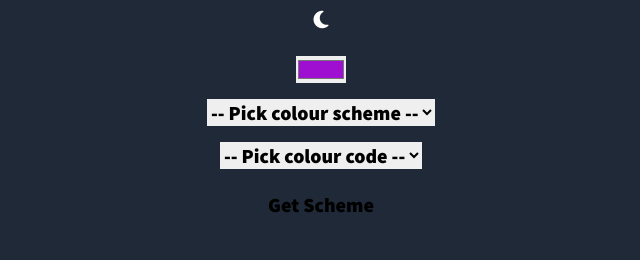
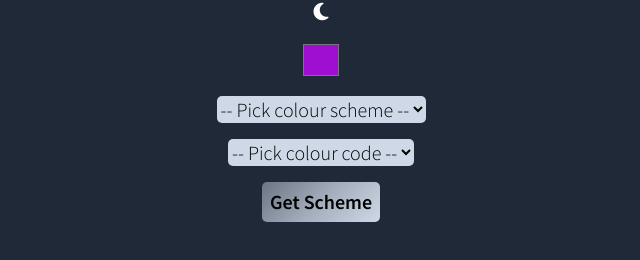
Before and after one commit to JoleneKearse/colour_scheme_generator, a plain HTML site: page index.html in a window 1280 px wide. Both pictures are taken after a click on the button "Get Scheme". Shown: the whole page, without its empty margins (319-959 px from the left). Drawn offline with Linux system fonts and the light colour scheme; no server answers.

Commit message:
removed default button settings

```diff
--- a/index.html
+++ b/index.html
@@ -7,7 +7,7 @@
     <meta name="author" content="Jolene Kearse">
     <meta name="description" content="A Colour Scheme Generator build with Vanilla JavaScript and The Colour API">
     <link rel="stylesheet" href="style.css">
-    <link href="https://fonts.googleapis.com/css2?family=Source+Sans+Pro:ital,wght@0,900;1,400&display=swap" rel="stylesheet">
+    <link href="https://fonts.googleapis.com/css2?family=Source+Sans+Pro:wght@300;400;600&display=swap" rel="stylesheet">
     <script src="https://kit.fontawesome.com/fc831cd623.js" crossorigin="anonymous"></script>
     <link rel="shortcut icon" href="favicon.ico" type="image/x-icon">
     <title>Colour Scheme Generator</title>
@@ -20,8 +20,9 @@
     </button>
 
     <form id="form" class="options container">
-        <input type="color" name="color" id="seedColor" value="#9E0FD2">
-        <select name="scheme" id="schemeSelect">
+        <input type="color" name="color" id="seedColor" value="#9E0FD2"
+        title="Pick your colour">
+        <select name="scheme" id="schemeSelect" title="Click to see options">
             <option value="">-- Pick colour scheme --</option>
             <option value="monochrome">monochrome</option>
             <option value="monochrome-dark">monochrome-dark</option>
@@ -32,15 +33,15 @@
             <option value="triad">triad</option>
             <option value="quad">quad</option>
         </select>
-        <select name="colorCodeName" id="colorCodeName">
+        <select name="colorCodeName" id="colorCodeName" title="Click to see options">
             <option value="">-- Pick colour code --</option>
             <option value="hex">hex</option>
             <option value="rgb">rgb</option>
             <option value="hsl">hsl</option>
-            <!-- <option value="hsv">hsv</option> -->
+            <option value="hsv">hsv</option>
             <!-- <option value="cmyk">cmyk</option> -->
         </select>
-        <button>Get Scheme</button>
+        <button id="submit">Get Scheme</button>
     </form>
     <div id="scheme-display" class="container"></div>
     <script src="index.js"></script>
--- a/index.js
+++ b/index.js
@@ -38,7 +38,6 @@ const addColorDisplay = (arr) => {
   colorDiv = document.createElement("div");
   colorDiv.classList.add("color-display-divs");
   colorDiv.style.backgroundColor = arr;
-  colorDiv.style.backgroundColor = arr;
   schemeDisplay.appendChild(colorDiv);
   addColorCode(arr);
 };
@@ -47,6 +46,18 @@ const addColorCode = (arr) => {
   const colorCode = document.createElement("p");
   colorCode.innerHTML = `<p>${arr}</p>`;
   colorDiv.appendChild(colorCode);
+};
+
+const addColorDisplayHsv = (arr) => {
+  colorDiv = document.createElement("div");
+  colorDiv.classList.add("color-display-divs");
+  colorDiv.style.backgroundColor = getHexCodesToDisplay(arr);
+  schemeDisplay.appendChild(colorDiv);
+  addColorCode(arr);
+};
+
+const getHexCodesToDisplay = (arr) => {
+
 };
 
 form.addEventListener("submit", function (e) {
@@ -71,7 +82,7 @@ form.addEventListener("submit", function (e) {
       const ColorsHexCodes = ColorsData.map((color) => color.hex.value);
       const ColorsRgbCodes = ColorsData.map((color) => color.rgb.value);
       const ColorsHslCodes = ColorsData.map((color) => color.hsl.value);
-      // const ColorsHsvCodes = ColorsData.map((color) => color.hsv.value);
+      const ColorsHsvCodes = ColorsData.map((color) => color.hsv.value);
       // const ColorsCmykCodes = ColorsData.map((color) => color.cmyk.value);
 
       // USE SWITCH BEFORE DISPLAYING THE COLORS OR CODES
@@ -84,6 +95,9 @@ form.addEventListener("submit", function (e) {
         case "hsl":
           ColorsHslCodes.forEach((ele) => addColorDisplay(ele));
           break;
+        case "hsv":
+          ColorsHsvCodes.forEach((ele) => addColorDisplayHsv(ele));
+          break;
         default:
           ColorsHexCodes.forEach((ele) => addColorDisplay(ele));
       }
--- a/package.json
+++ /dev/null
@@ -1,5 +0,0 @@
-{
-  "dependencies": {
-    "color-convert": "^2.0.1"
-  }
-}
--- a/style.css
+++ b/style.css
@@ -58,7 +58,9 @@ button {
 }
 
 /* ---------- TYPOGRAPHY ----------*/
-
+select {
+    font-weight: 300;
+}
 
 
 
@@ -96,7 +98,11 @@ button {
 
 /* ---------- COMPONENTS ----------*/
 .theme-icon,
+#seedColor,
+select,
 button {
+    background-color: transparent;
+    border: none;
     cursor: pointer;
 }
 
@@ -123,10 +129,53 @@ button {
     transform: scale(1.05);
 }
 
+input[type="color" i] {
+    appearance: none;
+    width: 2em;
+    height: 2em;
+    background-color: transparent;
+    border-radius: .25em !important;
+}
+
+select {
+    background-color: #CED8E6;
+}
+
+select:focus,
+select:hover {
+    background-color: #A3ADBB;
+    font-weight: 400;
+}
+
+select::-webkit-input-placeholder {
+    background-color: #6B7583;
+}
+
+select:checked::after {
+    transform: translate(-50%, -50%) rotate(90deg) scaleX(-1) scaleY(1.75);
+}
+
+select::-ms-expand {
+    display: none;
+}
+
+input[type=color],
+select,
 button {
+    border: none;
+    border-radius: .25em;
+}
+
+#submit {
     padding: var(--gap-sm);
-    background-color: var(--clr-light);
+    font-weight: 600;
+    background-image: linear-gradient(90deg, #CED8E6, #A3ADBB, #6B7583);
     border: .05rem solid var(--clr-dark);
+}
+
+#submit:focus,
+#submit:hover {
+    background-image: linear-gradient(135deg, #6B7583, #A3ADBB, #CED8E6);
 }
 
 
```
Also changed, not shown: 1 other file.
